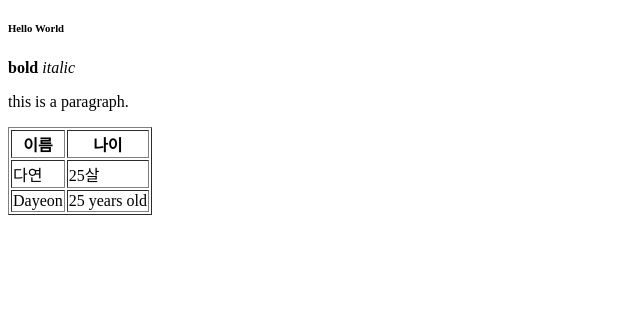
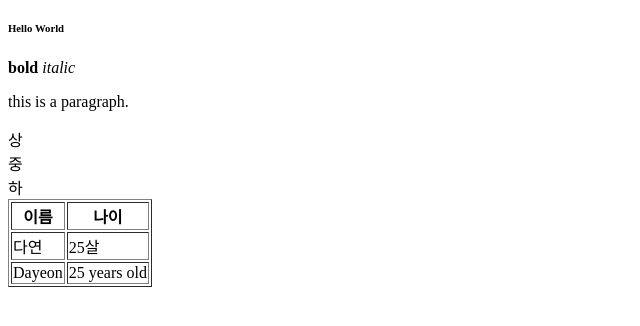
Before and after one commit to DayeonYoo/howtodo, a plain HTML site: page index.html in a window 1280 px wide. Shown: the part 48-374 px from the top of the page, without its empty margins (0-640 px from the left). Drawn offline with Linux system fonts and the light colour scheme.

Commit message:
Update index.html

```diff
--- a/index.html
+++ b/index.html
@@ -25,7 +25,9 @@
           <td>Dayeon</td>
           <td>25 years old </td>
           </tr>
-
+        <div>상</div>
+        <div>중</div>
+        <div>하</div>
       </tbody>
     </table>
   </body>
```
